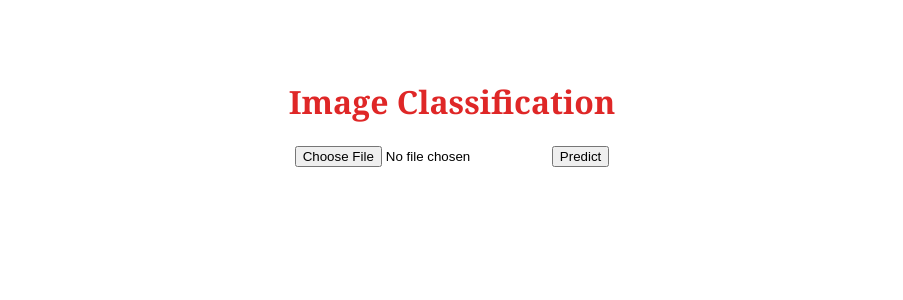
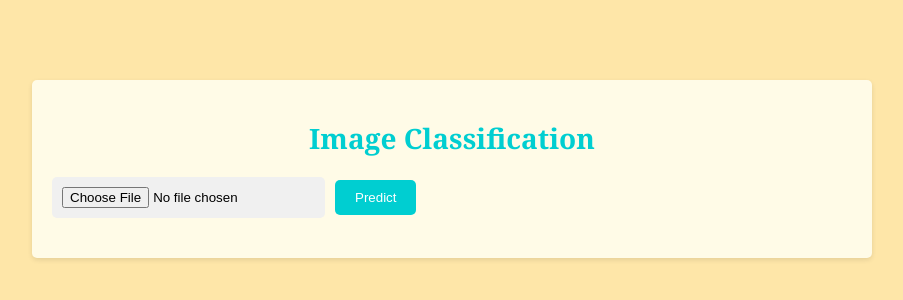
Before and after one commit to ferdyyogap/Modul-6-Machine-Learning, a Flask app: page / in a window 1280 px wide. Shown: the top 300 px of the page, without its empty margins (188-1091 px from the left). Run offline with Flask 3, Linux system fonts and the light colour scheme.

Commit message:
Update Style.css

```diff
--- a/static/Style.css
+++ b/static/Style.css
@@ -2,14 +2,65 @@ body {
     font-family: Georgia, 'Times New Roman', sans-serif;
     text-align: center;
     margin: 80px;
+    background-color: #FEE6A8;
 }
 
-h1 {
-    color: #df2727;
+.container {
+    max-width: 800px;
+    margin: 40px auto;
+    background-color: #FFFBE7;
+    padding: 20px;
+    border-radius: 5px;
+    box-shadow: 0 2px 5px rgba(0, 0, 0, 0.1);
 }
 
-form {
+.title {
+    color: #00ced1;
+    font-size: 28px;
+    margin-bottom: 20px;
+}
+
+.upload-section {
+    display: flex;
+    align-items: center;
+    margin-bottom: 20px;
+}
+
+input[type="file"] {
+    background-color: #f0f0f0;
+    padding: 10px;
+    border: none;
+    border-radius: 5px;
+    cursor: pointer;
+}
+
+button[type="submit"] {
+    background-color: #00ced1;
+    color: #fff;
+    border: none;
+    padding: 10px 20px;
+    border-radius: 5px;
+    cursor: pointer;
+    margin-left: 10px;
+}
+
+.image-section {
+    text-align: center;
+}
+
+img {
+    max-width: 300px;
+    margin: 20px auto;
+    border-radius: 5px;
+    box-shadow: 0 2px 5px rgba(0, 0, 0, 0.1);
+}
+
+.details-section {
     margin-top: 20px;
+}
+
+.details-section p {
+    margin-bottom: 10px;
 }
 
 .error {
```
